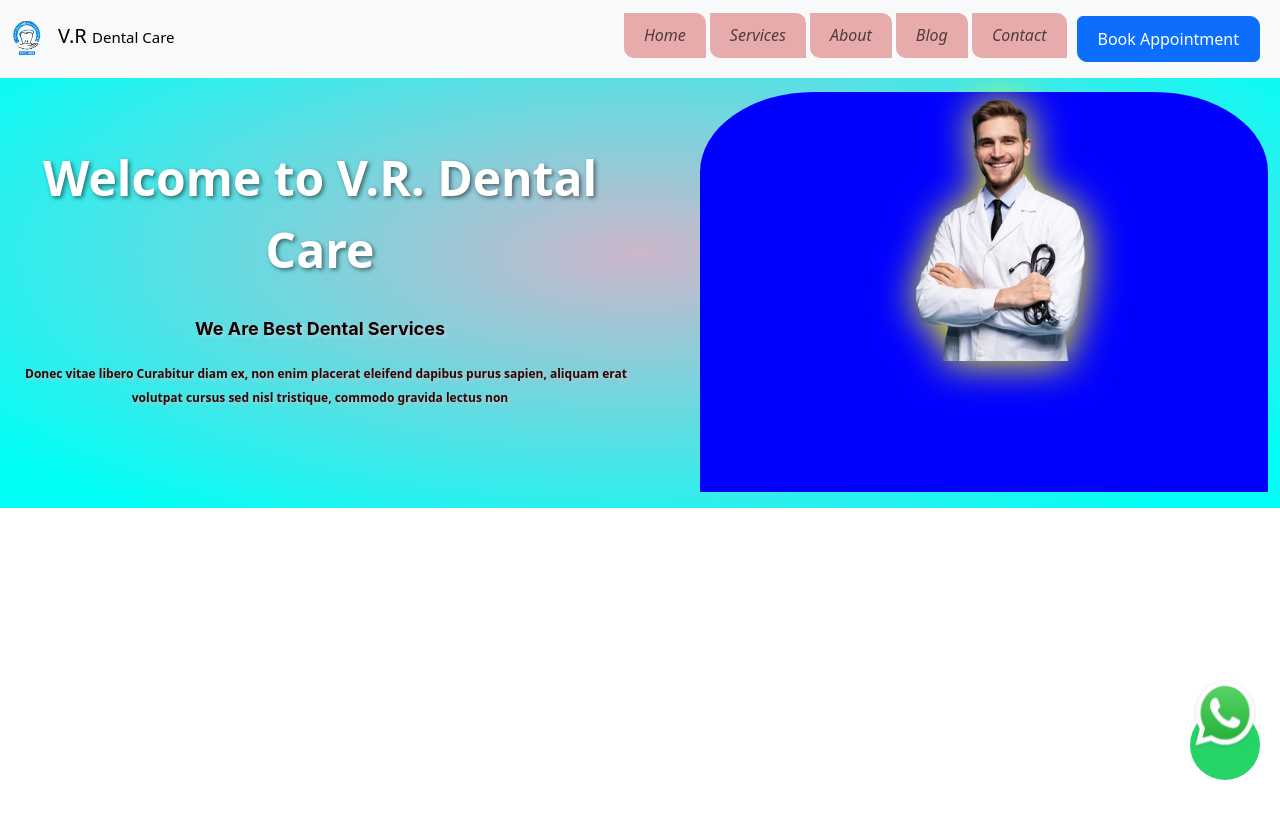
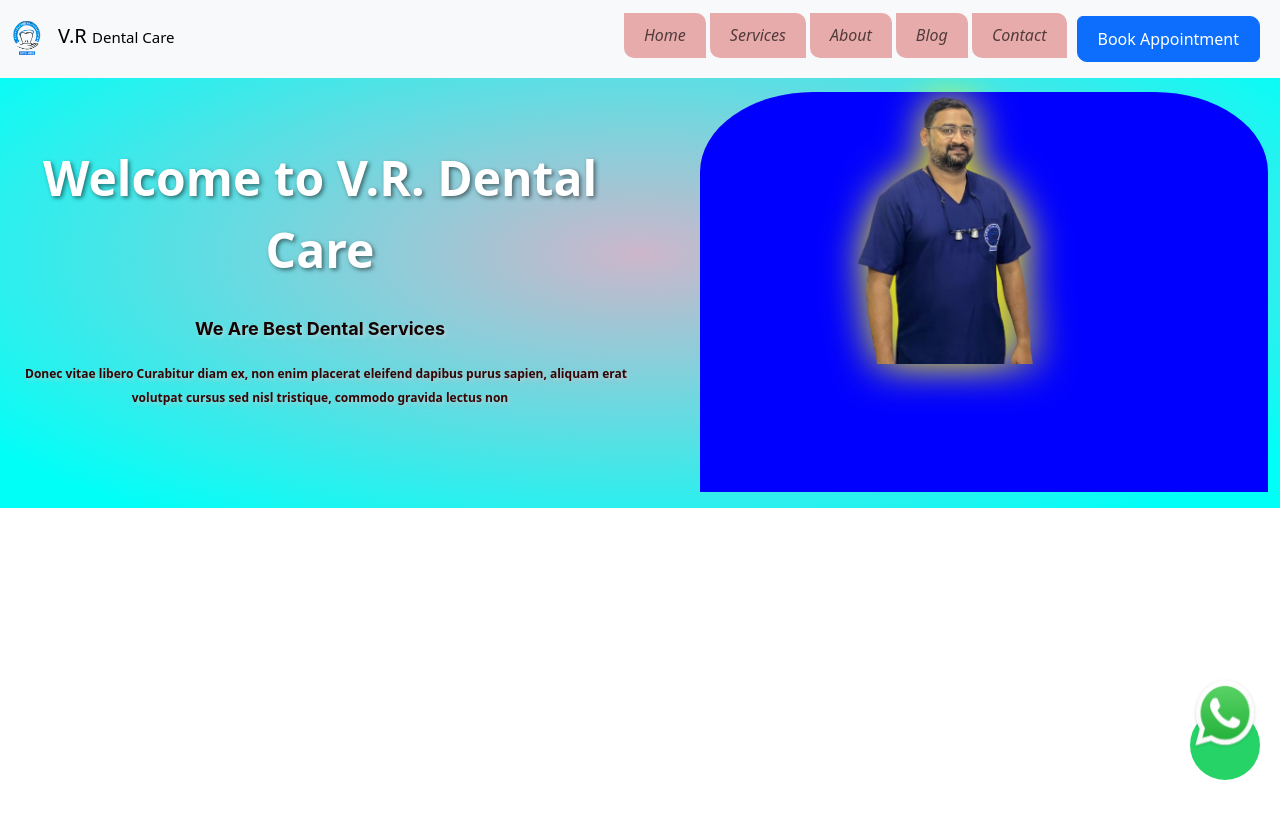
Before and after one commit to Pavan20kumar/V.R-Dental-care, a React (Create React App) app: page / in a window 1280 px wide. Shown: the top 818 px of the page. Built offline with nearby package versions, Linux system fonts and the light colour scheme.

Commit message:
Add files via upload

```diff
--- a/src/component/Introduction/index.js
+++ b/src/component/Introduction/index.js
@@ -20,7 +20,7 @@ const Part = ( ) => {
                 </div>
                 <div className="col-12 col-md-6 col-lg-6">
                     <div className="image ms-sm-5">
-                     <img src="./carouse-image/dd.png" alt="fourth"></img>
+                     <img src="./carouse-image/d1.png" alt="fourth"></img>
 
 
 
--- a/src/component/Introduction/int.css
+++ b/src/component/Introduction/int.css
@@ -47,6 +47,7 @@
     border-top-left-radius: 20%;
     border-top-right-radius: 20%;
     height: 50vh;
+
     margin-top: 15%;
 
 
@@ -56,7 +57,7 @@
 
 
 .image img{
-    width: 80%;
+    width: 45%;
    padding-right: 52px;
    filter: drop-shadow(1px 1px 20px yellow);
 
```
